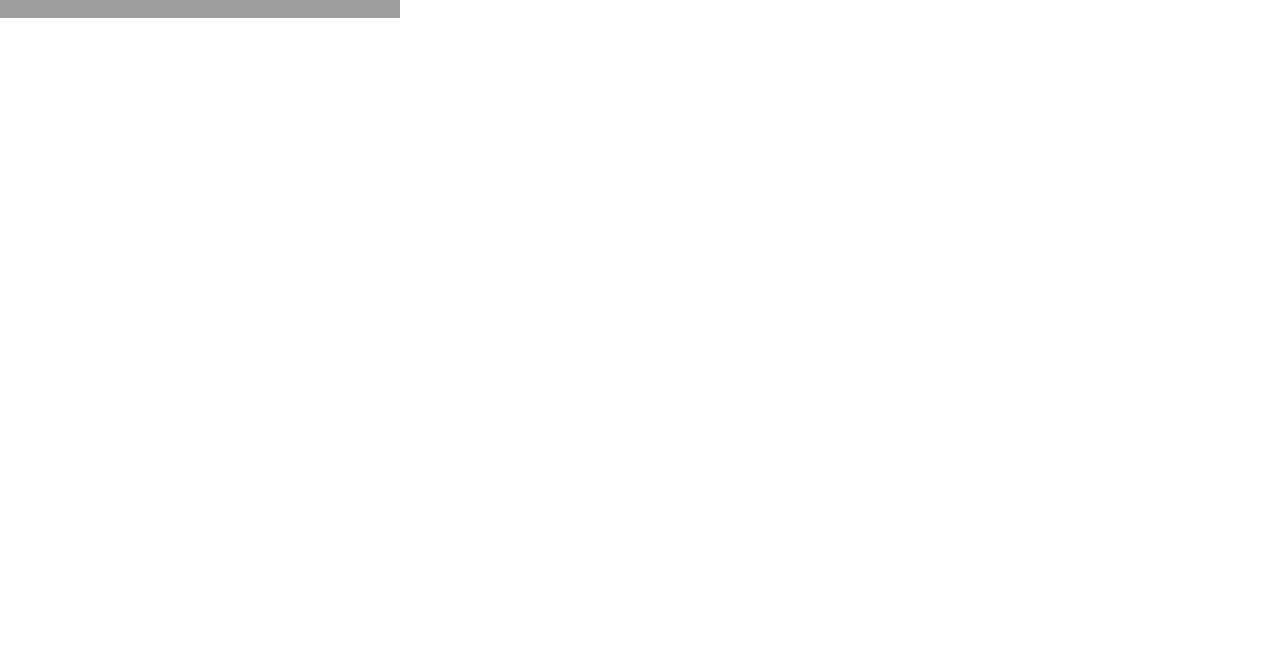
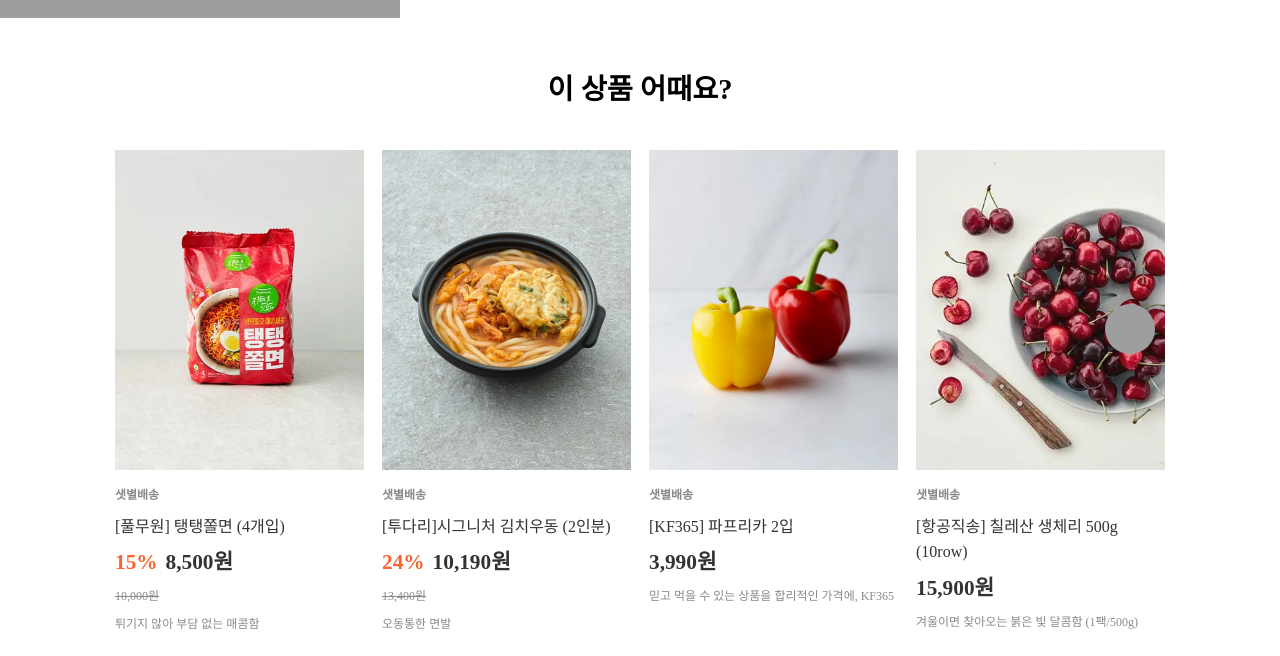
Before and after one commit to lanuioe/react-homework, a React (Vite) app in the folder mission02/: page / in a window 1280 px wide. Shown: the part 282-938 px from the top of the page. Before the commit the page ends 800 px from the top, so only its background shows below. Built offline with nearby package versions, Linux system fonts and the light colour scheme; grey boxes are pictures that could not be loaded; a web font is replaced by a local one.

Commit message:
[Feat] swiper를 사용한 메인페이지 상품추천 섹션 구성

```diff
--- a/mission02/src/app/App.jsx
+++ b/mission02/src/app/App.jsx
@@ -1,10 +1,12 @@
 import "./App.css";
 import LollingBanner from "../components/banner";
+import RecommendProduct from "../components/product";
 
 function App() {
   return (
     <div className="app">
       <LollingBanner />
+      <RecommendProduct />
     </div>
   );
 }
--- /dev/null
+++ b/mission02/src/components/product.jsx
@@ -0,0 +1,99 @@
+import { Swiper, SwiperSlide } from "swiper/react";
+
+import "swiper/css";
+import "swiper/css/navigation";
+import "swiper/css/pagination";
+
+import { Navigation } from "swiper/modules";
+
+import productData from "../data/products.json";
+import comma from "../utils/comma";
+
+export default function RollingBanner() {
+  return (
+    <>
+      <section className="mt-[52px] w-innerWrapper mx-auto">
+        <h2 className="sr-only">상품 추천</h2>
+        <p className="mb-10 text-h-xl text-center">이 상품 어때요?</p>
+        <Swiper
+          slidesPerView={4}
+          spaceBetween={18}
+          slidesPerGroup={4}
+          navigation={true}
+          modules={[Navigation]}
+          className="recommendProduct justify-between"
+        >
+          {productData.items?.map((slideData) => {
+            return (
+              <SwiperSlide key={slideData.id} className="w-[249px]">
+                <div className="h-[320px] overflow-hidden">
+                  <img
+                    className="w-full"
+                    src={`../src/assets/product/product_thumb${slideData.src}.webp`}
+                    alt={slideData.alt}
+                  />
+                </div>
+                <span className="inline-block mt-4 text-l-sm text-gray-400">
+                  샛별배송
+                </span>
+                <p className="my-2 text-p-base text-content">
+                  {slideData.name}
+                </p>
+                <div className="text-l-lg">
+                  {slideData.discount > 0 ? (
+                    <span className="me-2 text-accent-yellow">
+                      {slideData.discount}%
+                    </span>
+                  ) : (
+                    ""
+                  )}
+                  <span className="text-content">
+                    {comma(
+                      slideData.price -
+                        Math.floor(
+                          (slideData.price * (slideData.discount * 0.01)) / 10
+                        ) *
+                          10
+                    )}
+                    원
+                  </span>
+                  {slideData.discount > 0 ? (
+                    <del className="block mt-2 text-p-sm text-gray-400">
+                      {comma(slideData.price)}원
+                    </del>
+                  ) : (
+                    ""
+                  )}
+                  <p className="mt-2 text-p-sm text-gray-400">
+                    {slideData.detail}
+                  </p>
+                </div>
+              </SwiperSlide>
+            );
+          })}
+        </Swiper>
+      </section>
+    </>
+  );
+}
+
+// function Exercise() {
+//   return (
+//     /* JSX 영역에서는 식만 사용 가능 */
+//     <ul>
+//       {bannerData.items?.map(({ id, gender, face, name, isOnline }) => {
+//         const photoUrl = `/images/faces/${gender}-0${face}.png`;
+
+//         // function body 영역
+//         // 문, 식 모두 사용 가능
+
+//         return (
+//           /* JSX 영역에서는 식만 사용 가능 */
+//           <li key={id}>
+//             <Avatar photo={photoUrl} name={name} isOnline={isOnline} />
+//           </li>
+//         );
+//       })}
+//     </ul>
+//   );
+// }
```
